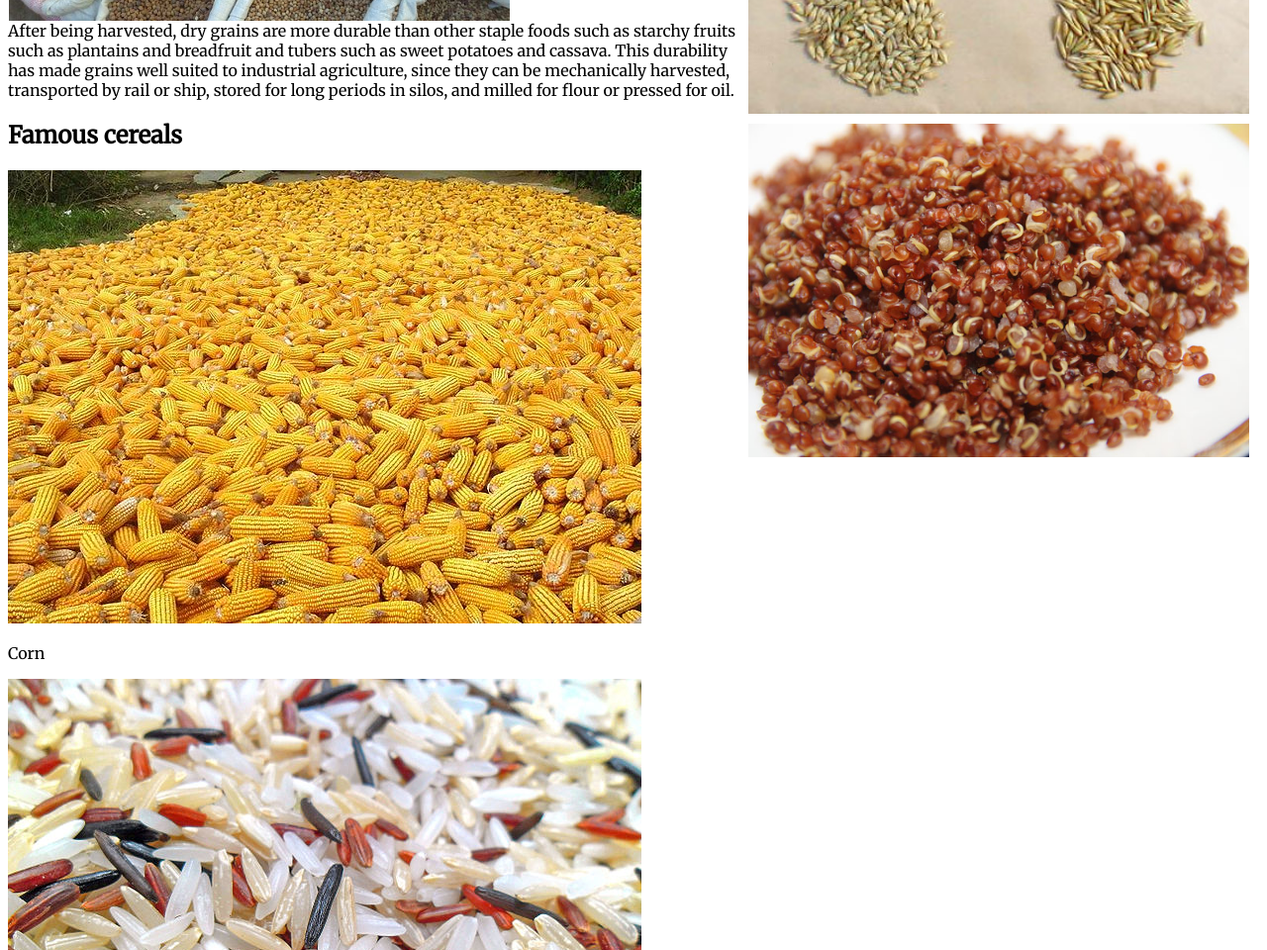
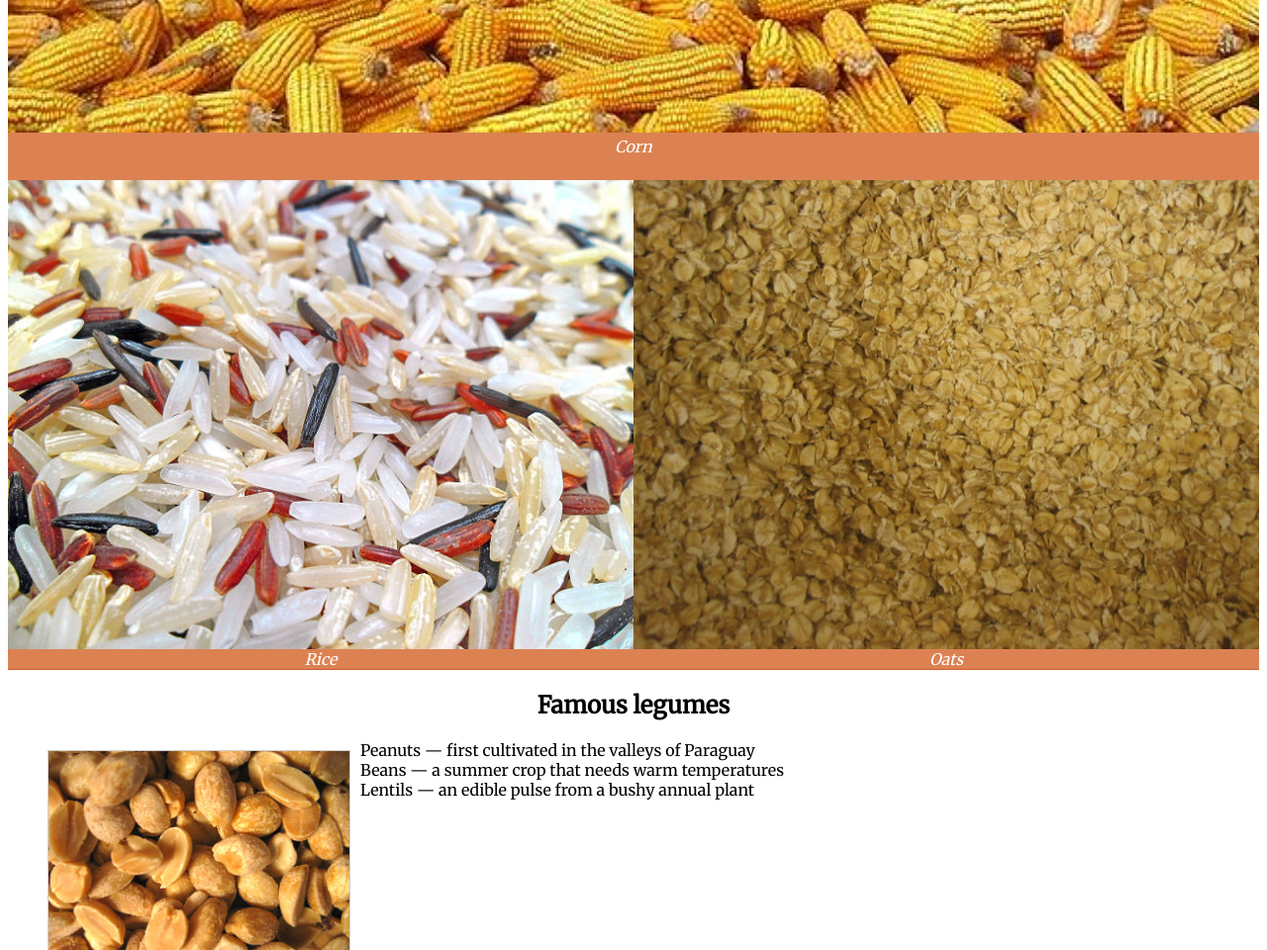
Before and after one commit to sout0053/dsn1674-assignment-5, a plain HTML site: page index.html in a window 1280 px wide. Shown: the part 1840-2800 px from the top of the page at 99% size. Drawn offline with Linux system fonts and the light colour scheme.

Commit message:
Added CSS
Made major changes and updates to my CSS such as creating a div section
for css, and specific classes classes.

```diff
--- a/css/main.css
+++ b/css/main.css
@@ -31,6 +31,7 @@ main {
 }
 
 .inset-left-2 {
+  padding: 0;
   float: left;
   width: 25%;
   margin-right: 10px;
@@ -49,6 +50,7 @@ header {
 
 h1 {
   margin: 0;
+  text-align: center;
 }
 
 .p2 {
@@ -91,3 +93,96 @@ nav li:hover {
   list-style: none;
   clear: right;
 }
+
+div {
+  margin: 0em;
+  color: white;
+  background-color: #dc8252;
+  overflow: hidden;
+  border-top: 1px solid #d05c2e;
+  border-bottom: 1px solid #d05c2e;
+  clear: right;
+}
+
+.corn {
+  width: 100%;
+  border: 0;
+}
+
+.corn-info {
+  text-align: center;
+  font-style: italic;
+  color: white;
+  margin: 0;
+  padding-bottom: 1.5em;
+}
+
+.rice-info {
+  margin: 0;
+  padding-top: 0.1;
+  padding-bottom: 1.5;
+  float: left;
+  width: 50%;
+  font-style: italic;
+  text-align: center;
+  color: #fff;
+}
+
+.oats-info {
+  width: 50%;
+  float: right;
+  padding: 0;
+  border: 0;
+}
+
+.oats {
+  margin: 0;
+  padding-top: 0.1;
+  padding-bottom: 1.5;
+  float: left;
+  width: 50%;
+  font-style: italic;
+  text-align: center;
+  color: #fff;
+}
+
+.inset-rice {
+  width: 50%;
+  float: left;
+  padding: 0;
+  margin: 0;
+  border: 0;
+}
+
+img {
+  border: 1px solid #cccccc;
+}
+
+h2 {
+  text-align: center;
+}
+
+footer {
+  background-color: #d05c2e;
+  color: #dc8252;
+  text-align: center;
+  padding: 1;
+  margin: 0;
+  clear: both;
+  font-size: 0.75rem;
+}
+
+.grain-left {
+  float: left;
+  width: 8%;
+  margin: 10px;
+  border: 0;
+}
+
+.grain-right {
+
+  float: right;
+  width: 8%;
+  margin: 10px;
+  border: 0;
+}
```
